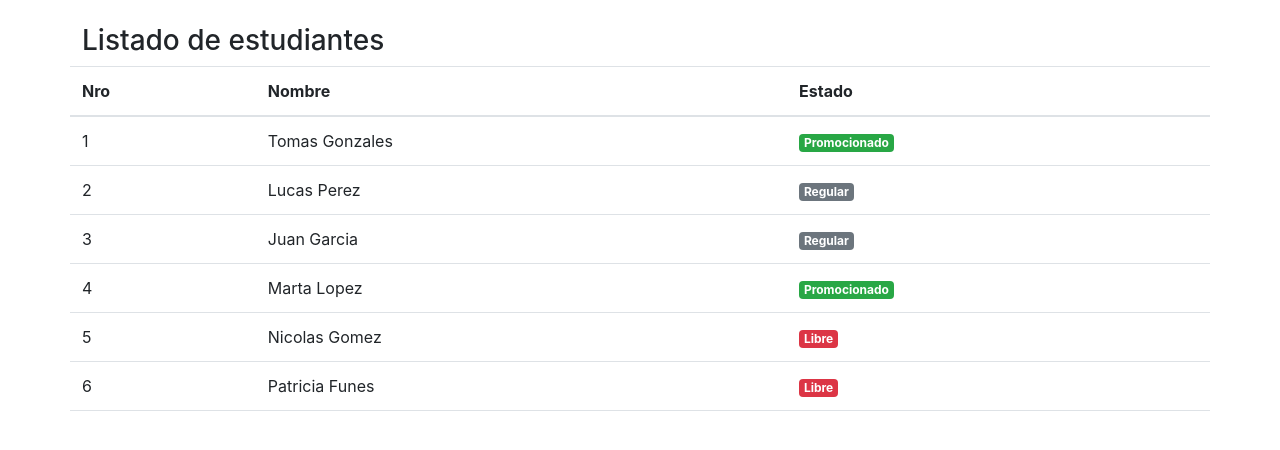
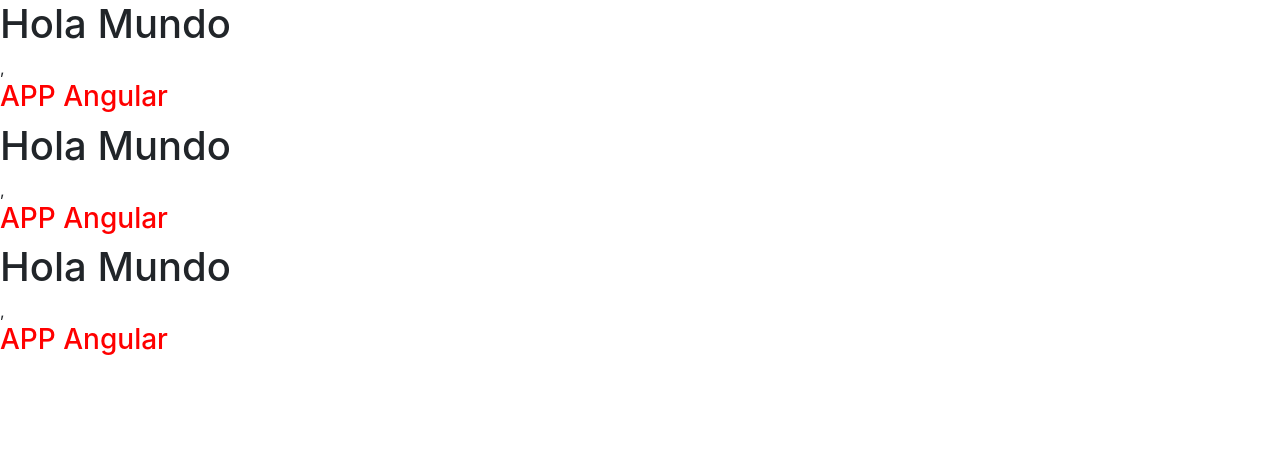
Before and after one commit to juseruhe/helloworldangular, an Angular app: page / in a window 1280 px wide. Shown: the top 450 px of the page. Built offline with nearby package versions, Linux system fonts and the light colour scheme.

Commit message:
Se crea Componente Dashboard

```diff
--- a/src/app/app.component.html
+++ b/src/app/app.component.html
@@ -1,4 +1,28 @@
-<div class="container mt-4 ">
+
+<app-dashboard></app-dashboard>
+<app-dashboard></app-dashboard>
+<app-dashboard></app-dashboard>
+
+
+
+
+
+
+
+
+
+
+
+
+
+
+
+<!--  Directivas
+
+
+
+
+    <div class="container mt-4 ">
 <div class="row">
     <h3>Listado de estudiantes</h3>
 
@@ -24,3 +48,4 @@
 </table>
 <h3 *ngIf="listaEstudiantes.length === 0">No Hay Registros para mostrar</h3>
 </div>
+-->
--- a/src/app/app.module.ts
+++ b/src/app/app.module.ts
@@ -4,9 +4,11 @@
 
 import { AppComponent } from './app.component';
 
+import {DashboardComponent} from './dashboard/dashboard.component';
+
 @NgModule({
   declarations: [
-    AppComponent
+    AppComponent,DashboardComponent
   ],
   imports: [
     BrowserModule,FormsModule
--- /dev/null
+++ b/src/app/dashboard/dashboard.component.css
@@ -0,0 +1,3 @@
+h3 {
+    color:red;
+}
--- /dev/null
+++ b/src/app/dashboard/dashboard.component.html
@@ -0,0 +1,2 @@
+<h1> Hola Mundo </h1>,
+    <h3> APP Angular </h3>
```
Also changed, not shown: src/app/dashboard/dashboard.component.ts (added, +18 -0 lines).
